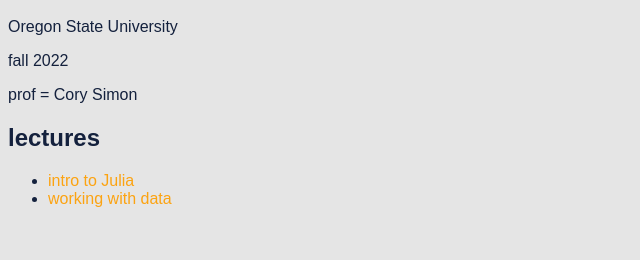
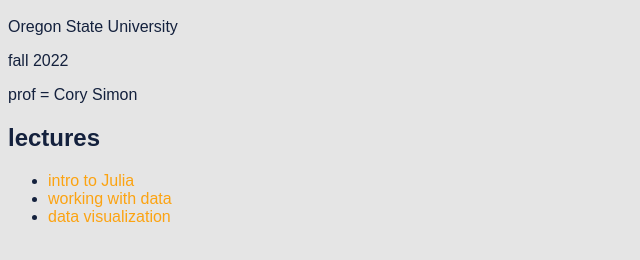
Before and after one commit to SimonEnsemble/intro_to_data_science_fall_2022, a plain HTML site: page index.html in a window 1280 px wide. Shown: the part 48-308 px from the top of the page, without its empty margins (0-640 px from the left). Drawn offline with Linux system fonts and the light colour scheme.

Commit message:
data viz done

```diff
--- a/index.html
+++ b/index.html
@@ -46,6 +46,9 @@
           <li>
               <a href="https://simonensemble.github.io/intro_to_data_science_fall_2022/lectures/complete/working_with_data.html">working with data</a>
           </li>
+          <li>
+              <a href="https://simonensemble.github.io/intro_to_data_science_fall_2022/lectures/complete/data_viz.html">data visualization</a>
+          </li>
         </ul>
 
 
```
Also changed, not shown: 1 other file.
